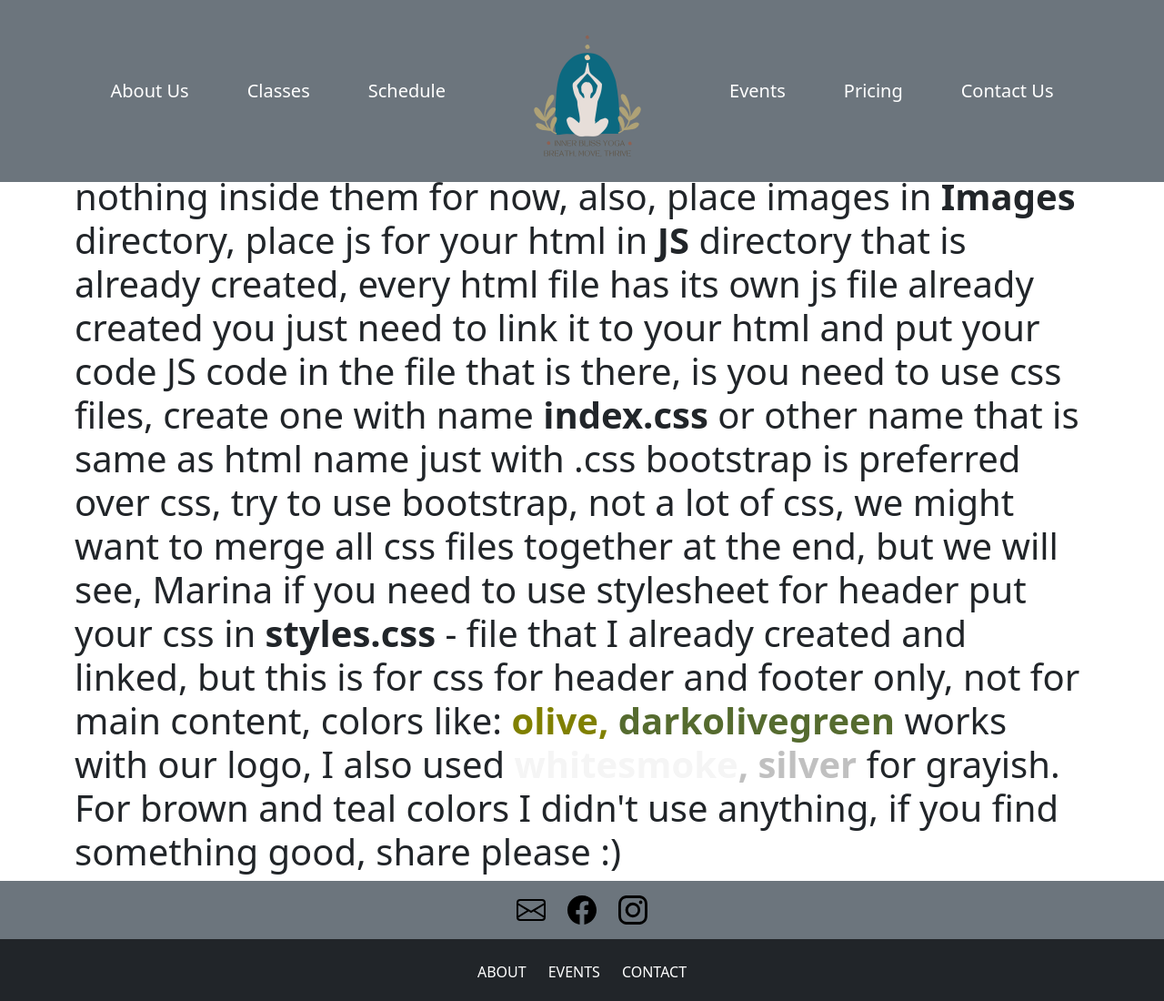
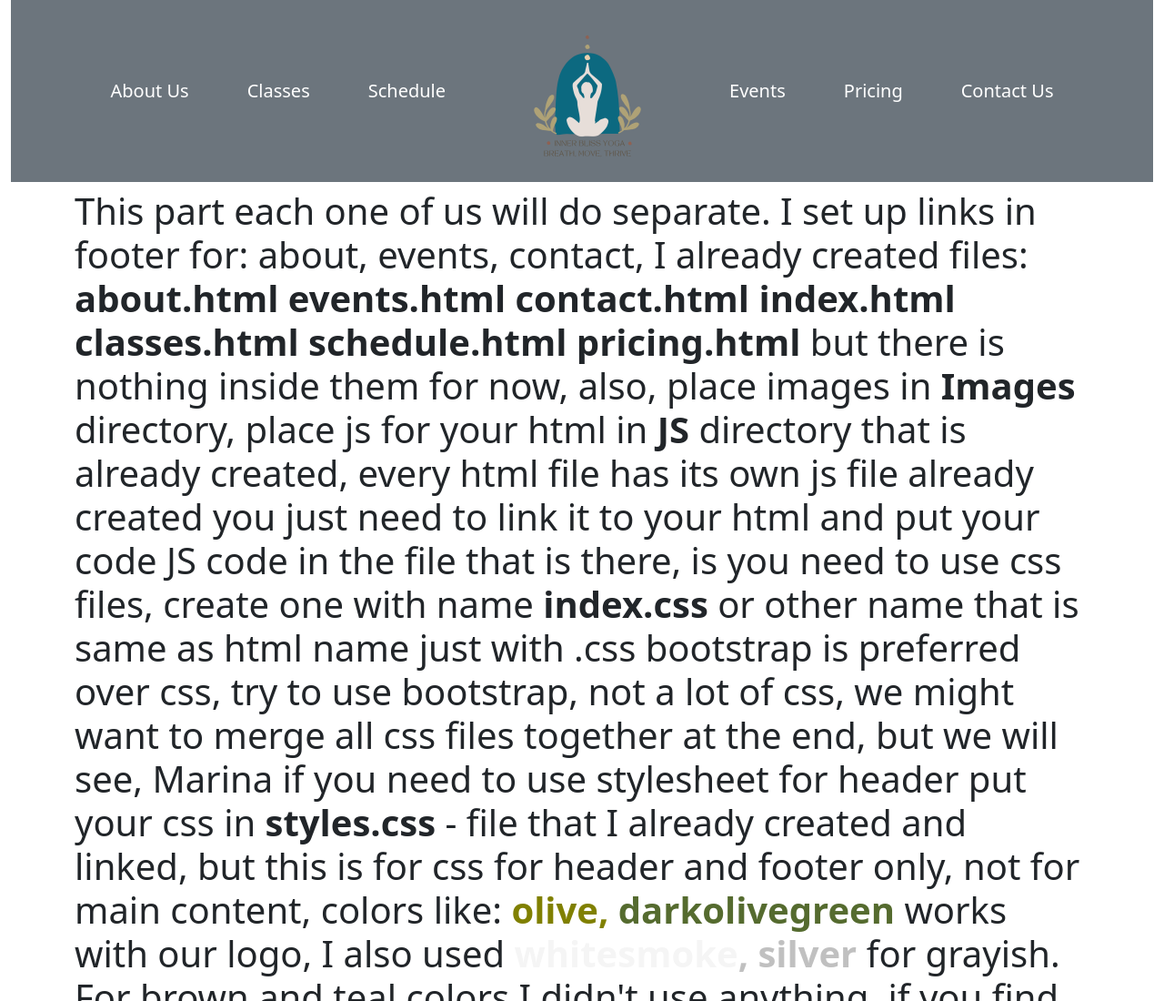
Before and after one commit to KhadijatulKobra03/CSC543-AppointmentScheduleApp, a plain HTML site: page public_html/InnerBlissYoga.html in a window 1280 px wide. Shown: the top 1100 px of the page at 91% size. Drawn offline with nearby package versions, Linux system fonts and the light colour scheme.

Commit message:
InnerBlissYoga.html
Removed fixed header

```diff
--- a/public_html/InnerBlissYoga.html
+++ b/public_html/InnerBlissYoga.html
@@ -13,7 +13,7 @@
 <body>
   <div class="container-fluid">
     <header>
-       <nav class="navbar navbar-expand-lg fixed-top bg-secondary py-0 h5">
+       <nav class="navbar navbar-expand-lg bg-secondary py-0 h5">
                 <ul class="navbar-nav justify-content-center w-100 align-items-center">
                 <li class="nav-item  mx-4">
                     <a class="nav-link" aria-current="page" href="#">About Us</a>
```
